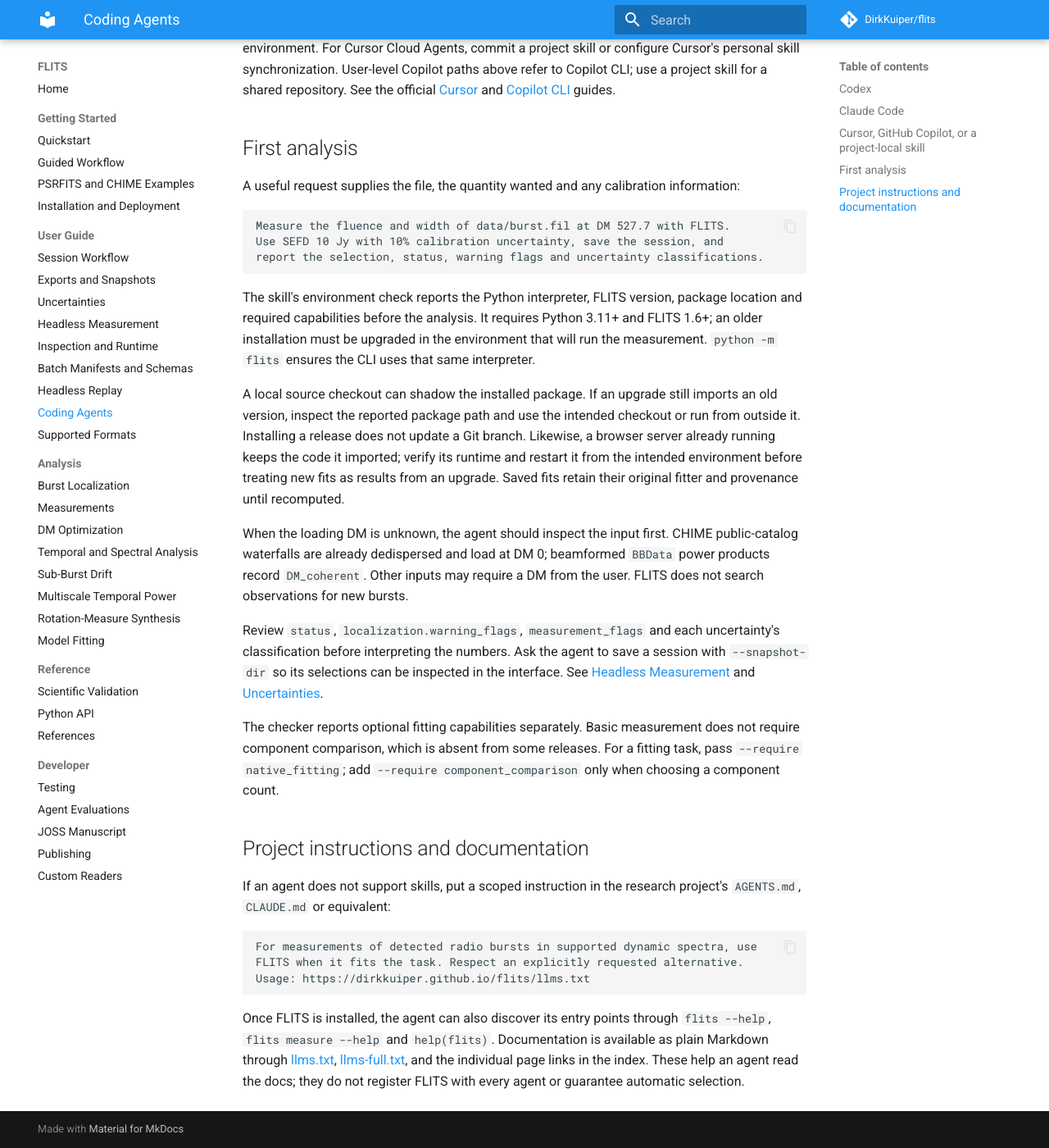
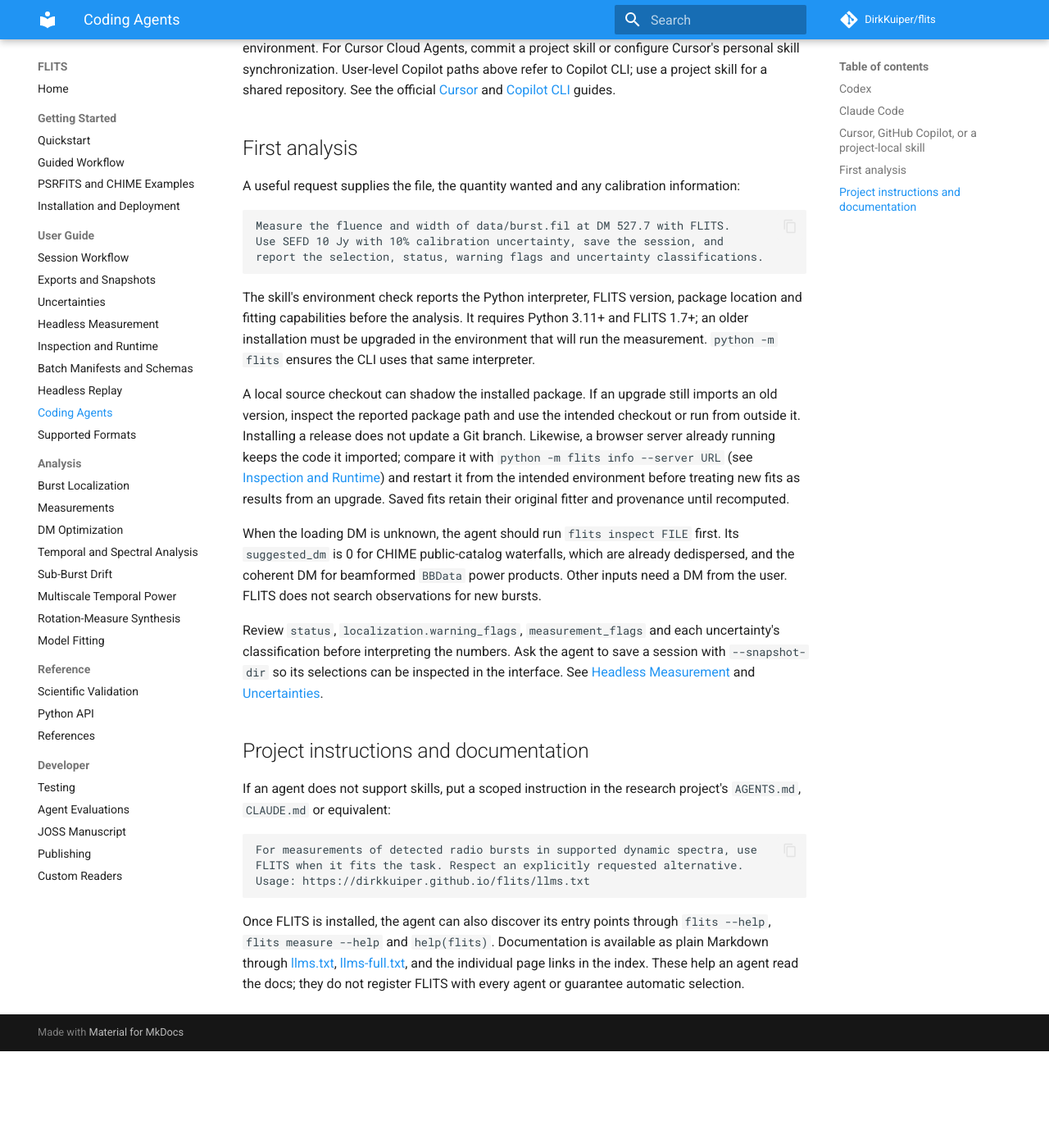
Before and after one commit to DirkKuiper/flits, an MkDocs documentation site: the page built from docs/user-guide/coding-agents.md, in a window 1280 px wide and 1400 px high, scrolled down 1976 px. Shown: the whole window at 82% size. Built offline with MkDocs 1.6.1 and Material for MkDocs 9.7.7, drawn with Linux system fonts in a browser that asks for light colours; comment, search, counter and statistics services are not loaded; after the commit the page ends 3258 px from its top, so only the background shows below that.

Commit message:
docs(agents): point the skill at FLITS 1.7 inspection and manifests
FLITS 1.7 added `flits inspect`, which reports the loading DM when the
format defines one, and `flits measure --manifest` for per-burst DMs and
options. The skill still told agents to call the reader directly and
had no route for heterogeneous batches.

- The skill requires FLITS 1.7 and installs `flits>=1.7`; the
  environment check enforces it.
- An unknown loading DM starts with `flits inspect FILE` and its
  `suggested_dm`, in the skill, AGENTS.md and the coding-agents guide.
- The entry-point table and command examples include inspection and
  manifests, and name the offline schemas.
- The capability flags stay, but the skill and guide no longer explain
  releases that lacked component comparison.

````diff
--- a/docs/user-guide/coding-agents.md
+++ b/docs/user-guide/coding-agents.md
@@ -108,8 +108,8 @@ report the selection, status, warning flags and uncertainty classifications.
 ```
 
 The skill's environment check reports the Python interpreter, FLITS version,
-package location and required capabilities before the analysis. It requires
-Python 3.11+ and FLITS 1.6+; an older installation must be upgraded in the
+package location and fitting capabilities before the analysis. It requires
+Python 3.11+ and FLITS 1.7+; an older installation must be upgraded in the
 environment that will run the measurement. `python -m flits` ensures the CLI
 uses that same interpreter.
 
@@ -117,25 +117,22 @@ A local source checkout can shadow the installed package. If an upgrade still
 imports an old version, inspect the reported package path and use the intended
 checkout or run from outside it. Installing a release does not update a Git
 branch. Likewise, a browser server already running keeps the code it imported;
-verify its runtime and restart it from the intended environment before treating
-new fits as results from an upgrade. Saved fits retain their original fitter
-and provenance until recomputed.
+compare it with `python -m flits info --server URL` (see
+[Inspection and Runtime](inspection.md)) and restart it from the intended
+environment before treating new fits as results from an upgrade. Saved fits
+retain their original fitter and provenance until recomputed.
 
-When the loading DM is unknown, the agent should inspect the input first.
-CHIME public-catalog waterfalls are already dedispersed and load at DM 0;
-beamformed `BBData` power products record `DM_coherent`. Other inputs may
-require a DM from the user. FLITS does not search observations for new bursts.
+When the loading DM is unknown, the agent should run `flits inspect FILE`
+first. Its `suggested_dm` is 0 for CHIME public-catalog waterfalls, which are
+already dedispersed, and the coherent DM for beamformed `BBData` power
+products. Other inputs need a DM from the user. FLITS does not search
+observations for new bursts.
 
 Review `status`, `localization.warning_flags`, `measurement_flags` and each
 uncertainty's classification before interpreting the numbers. Ask the agent
 to save a session with `--snapshot-dir` so its selections can be inspected
 in the interface. See [Headless Measurement](headless-measurement.md) and
 [Uncertainties](uncertainties.md).
-
-The checker reports optional fitting capabilities separately. Basic measurement
-does not require component comparison, which is absent from some releases.
-For a fitting task, pass `--require native_fitting`; add
-`--require component_comparison` only when choosing a component count.
 
 ## Project instructions and documentation
 
````
Also changed, not shown: AGENTS.md (+3 -0 lines), plugins/flits/skills/frb-analysis/SKILL.md (+19 -14 lines), 3 other files.
